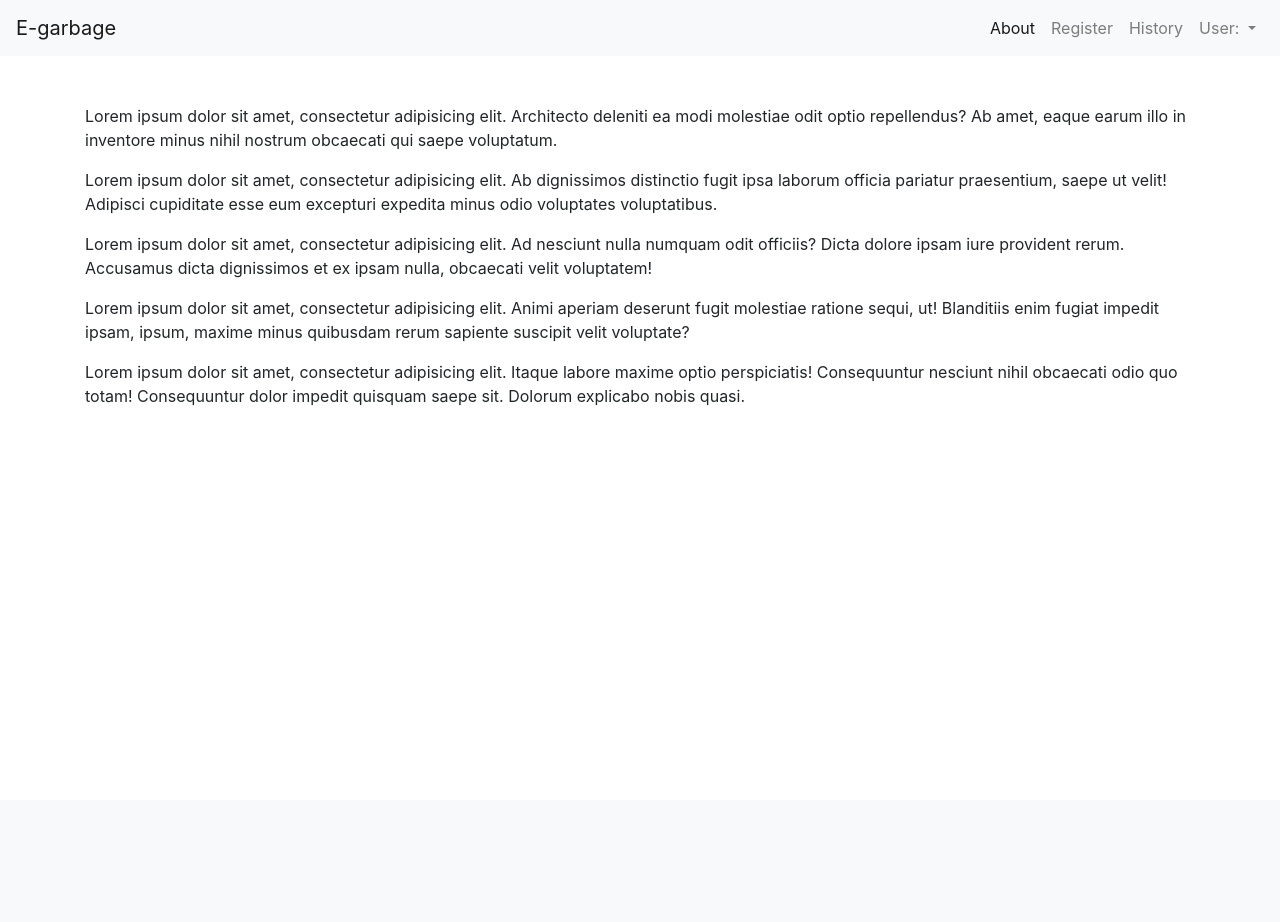
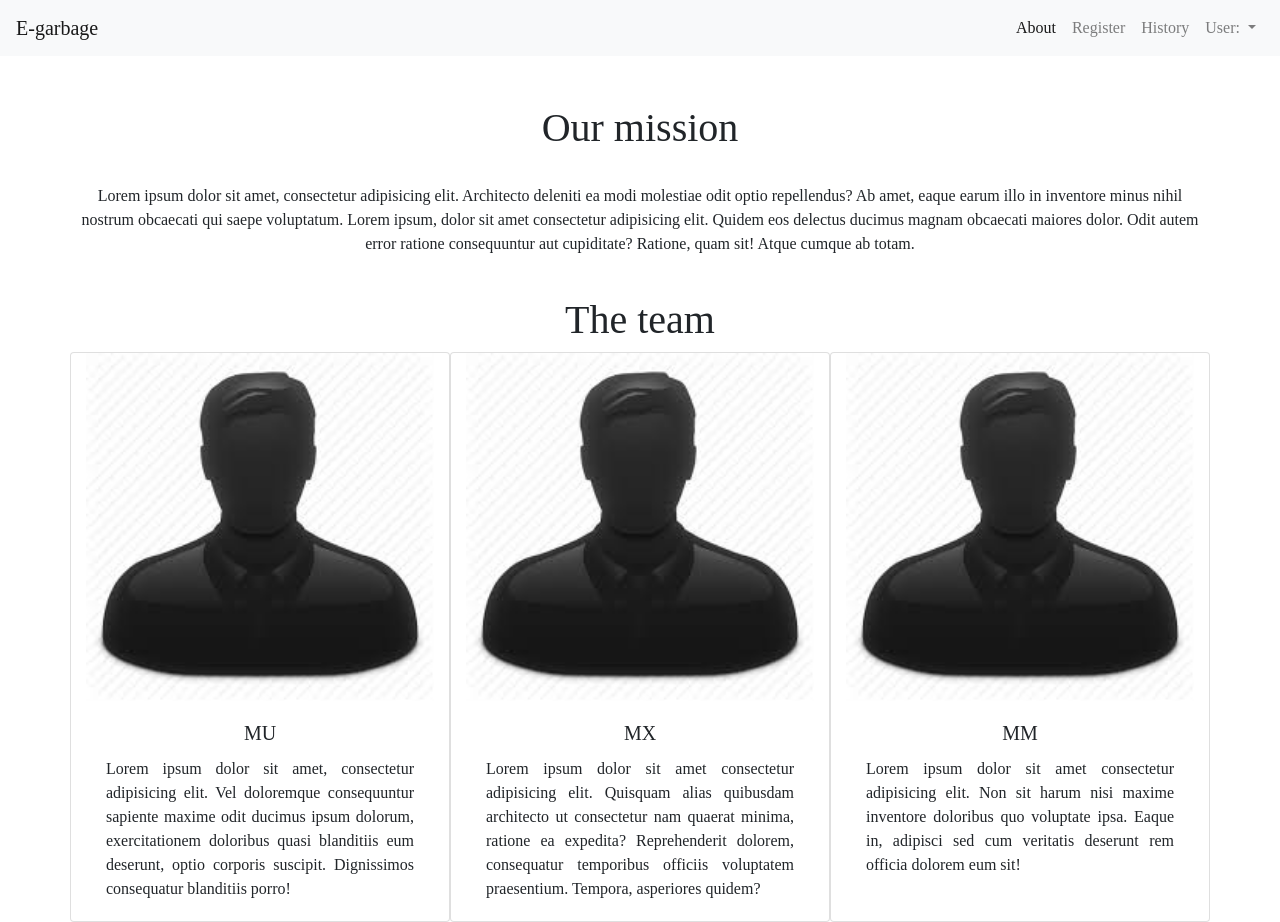
Before and after one commit to ebrade/e-garbage, a Django app: page / in a window 1280 px wide. Before the commit the page ends 405 px from the top, so only its background shows below. Run offline with Django 3.2, Linux system fonts and the light colour scheme; some libraries are stand-ins or nearby versions.

Commit message:
Add the about page, remain to deal with font thingy.

```diff
--- /dev/null
+++ b/egarbage/static/egarbage/css/styles.css
@@ -0,0 +1,4 @@
+html,
+body{
+    font-family: 'egarbage/static/egarbage/fonts/Inconsolata.ttf';
+}
--- a/egarbage/templates/egarbage/about.html
+++ b/egarbage/templates/egarbage/about.html
@@ -1,28 +1,57 @@
 {% extends "egarbage/layout.html" %} {% block title %} About {% endblock %} {% block content %}
-    <div>&nbsp;</div>
-    <div>&nbsp;</div>
-    <p>
+{% load static %}
+<div>&nbsp;</div>
+<div>&nbsp;</div>
+
+<h1 class="text-center">Our mission</h1>
+<div class="row">&nbsp;</div>
+
+<div class="row">
+
+    <p class="text-center">
         Lorem ipsum dolor sit amet, consectetur adipisicing elit. Architecto deleniti ea modi molestiae odit optio
         repellendus? Ab amet, eaque earum illo in inventore minus nihil nostrum obcaecati qui saepe voluptatum.
+        Lorem ipsum, dolor sit amet consectetur adipisicing elit. Quidem eos delectus ducimus magnam obcaecati maiores
+        dolor. Odit autem error ratione consequuntur aut cupiditate? Ratione, quam sit! Atque cumque ab totam.
     </p>
-    <p>
-        Lorem ipsum dolor sit amet, consectetur adipisicing elit. Ab dignissimos distinctio fugit ipsa laborum officia
-        pariatur praesentium, saepe ut velit! Adipisci cupiditate esse eum excepturi expedita minus odio voluptates
-        voluptatibus.
-    </p>
-    <p>
-        Lorem ipsum dolor sit amet, consectetur adipisicing elit. Ad nesciunt nulla numquam odit officiis? Dicta dolore
-        ipsam iure provident rerum. Accusamus dicta dignissimos et ex ipsam nulla, obcaecati velit voluptatem!
-    </p>
-    <p>
-        Lorem ipsum dolor sit amet, consectetur adipisicing elit. Animi aperiam deserunt fugit molestiae ratione sequi,
-        ut! Blanditiis enim fugiat impedit ipsam, ipsum, maxime minus quibusdam rerum sapiente suscipit velit voluptate?
-    </p>
-    <p>
-        Lorem ipsum dolor sit amet, consectetur adipisicing elit. Itaque labore maxime optio perspiciatis! Consequuntur
-        nesciunt nihil obcaecati odio quo totam! Consequuntur dolor impedit quisquam saepe sit. Dolorum explicabo nobis
-        quasi.
-    </p>
+</div>
 
+<div class="row">&nbsp;</div>
+
+<h1 class="text-center">The team</h1>
+<div class="row">
+    <!-- <div class="col-sm"> -->
+    <div class="card col-sm" style="width: 18rem;">
+        <img class="card-img-top" src="{% static 'egarbage/images/index.jpeg' %}" alt="Card image cap">
+        <div class="card-body">
+            <h5 class="card-title text-center">MU</h5>
+            <p class="card-text text-justify">Lorem ipsum dolor sit amet, consectetur adipisicing elit. Vel doloremque
+                consequuntur sapiente maxime odit ducimus ipsum dolorum, exercitationem doloribus quasi blanditiis eum
+                deserunt, optio corporis suscipit. Dignissimos consequatur blanditiis porro!</p>
+            <!-- </div> -->
+        </div>
+    </div>
+
+    <div class="card col-sm" style="width: 18rem;">
+        <img class="card-img-top" src="{% static 'egarbage/images/index.jpeg' %}" alt="Card image cap">
+        <div class="card-body">
+            <h5 class="card-title text-center">MX</h5>
+            <p class="card-text text-justify">Lorem ipsum dolor sit amet consectetur adipisicing elit. Quisquam alias
+                quibusdam architecto ut consectetur nam quaerat minima, ratione ea expedita? Reprehenderit dolorem,
+                consequatur temporibus officiis voluptatem praesentium. Tempora, asperiores quidem?</p>
+
+        </div>
+    </div>
+
+    <div class="card col-sm" style="width: 18rem;">
+        <img class="card-img-top" src="{% static 'egarbage/images/index.jpeg' %}" alt="Card image cap">
+        <div class="card-body">
+            <h5 class="card-title text-center">MM</h5>
+            <p class="card-text text-justify">Lorem ipsum dolor sit amet consectetur adipisicing elit. Non sit harum
+                nisi maxime inventore doloribus quo voluptate ipsa. Eaque in, adipisci sed cum veritatis deserunt rem
+                officia dolorem eum sit!</p>
+        </div>
+    </div>
+</div>
 
 {% endblock %}
--- a/egarbage/templates/egarbage/layout.html
+++ b/egarbage/templates/egarbage/layout.html
@@ -1,25 +1,20 @@
 <!doctype html>
 <html lang="en">
+
 <head>
     <!-- Required meta tags -->
     <meta charset="utf-8">
     <meta name="viewport" content="width=device-width, initial-scale=1, shrink-to-fit=no">
-    {% block stylesheets %}{% load static %}
+    <link rel="shortcut icon" type="image/png" href="/favicon.png" />
+    <link rel="shortcut icon" type="image/png" href="http://example.com/favicon.png" />
+    <title>{% block title %}{% endblock %}| e-garbage</title>
+    {% block stylesheets %}
     <!-- Bootstrap CSS -->
-        <link rel="stylesheet" href="https://maxcdn.bootstrapcdn.com/bootstrap/4.0.0/css/bootstrap.min.css"
-              integrity="sha384-Gn5384xqQ1aoWXA+058RXPxPg6fy4IWvTNh0E263XmFcJlSAwiGgFAW/dAiS6JXm"
-              crossorigin="anonymous">
-
-        <title>{% block title %}{% endblock %}| e-garbage</title>
-        <link rel="shortcut icon" type="image/png" href="/favicon.png"/>
-
-        <link rel="shortcut icon" type="image/png" href="http://example.com/favicon.png"/>
-
+    <link rel="stylesheet" href="https://maxcdn.bootstrapcdn.com/bootstrap/4.0.0/css/bootstrap.min.css">
+    {% load static %}
+    <link rel="stylesheet" href="{% static 'egarbage/css/styles.css' %}">
     {% endblock stylesheets %}
 
-    {#We to move this thingy in another file it makes everything look weird#}
-    {#And also recheck what is worng because sometimes it requires to select a location two time#}
-    {#inorder for the next field to autocomplete#}
     <script type="text/javascript">
         function getDistricts() {
             $("#id_district").empty();
@@ -32,7 +27,7 @@
 
             $.ajax({
                 url: "{% url 'load_district' %}",
-                data: {'province': optionSelected},
+                data: { 'province': optionSelected },
                 success: function (data) {
 
                     $.each(data, function (index, value) {
@@ -119,6 +114,7 @@
     </script>
 
 </head>
+
 <body>
     <nav class="navbar navbar-expand-lg navbar-light bg-light">
         <a class="navbar-brand" href="#">E-garbage</a>
@@ -139,8 +135,8 @@
                     <a class="nav-link" href="{% url 'history' %}">History</a>
                 </li>
                 <li class="nav-item dropdown">
-                <a class="nav-link dropdown-toggle" href="#" id="navbarDropdown" role="button" data-toggle="dropdown"
-                   aria-haspopup="true" aria-expanded="false">
+                    <a class="nav-link dropdown-toggle" href="#" id="navbarDropdown" role="button"
+                        data-toggle="dropdown" aria-haspopup="true" aria-expanded="false">
                         User: {{ user.get_username }}
                     </a>
                     <div class="dropdown-menu" aria-labelledby="navbarDropdown">
@@ -154,13 +150,11 @@
         </div>
     </nav>
     <div class="container">
-
         {% block content %} {% endblock %}
     </div>
 
     <!-- Optional JavaScript -->
     <!-- jQuery first, then Popper.js, then Bootstrap JS -->
-{# <script src="{% static 'egarbage/js/choices.js' %}"></script> #}
     <script src="https://ajax.googleapis.com/ajax/libs/jquery/3.5.1/jquery.min.js"></script>
     <script src="https://cdnjs.cloudflare.com/ajax/libs/popper.js/1.12.9/umd/popper.min.js"></script>
     <script src="https://maxcdn.bootstrapcdn.com/bootstrap/4.0.0/js/bootstrap.min.js"></script>
@@ -170,4 +164,5 @@
     {#{% endblock %}#}
 
 </body>
+
 </html>
```
Also changed, not shown: egarbage/static/css/styles.css (added, +9 -0 lines), egarbage/static/egarbage/fonts/Inconsolata.ttf (added), egarbage/static/egarbage/images/index.jpeg (added). Lines whose indentation alone changed are shown as unchanged.
